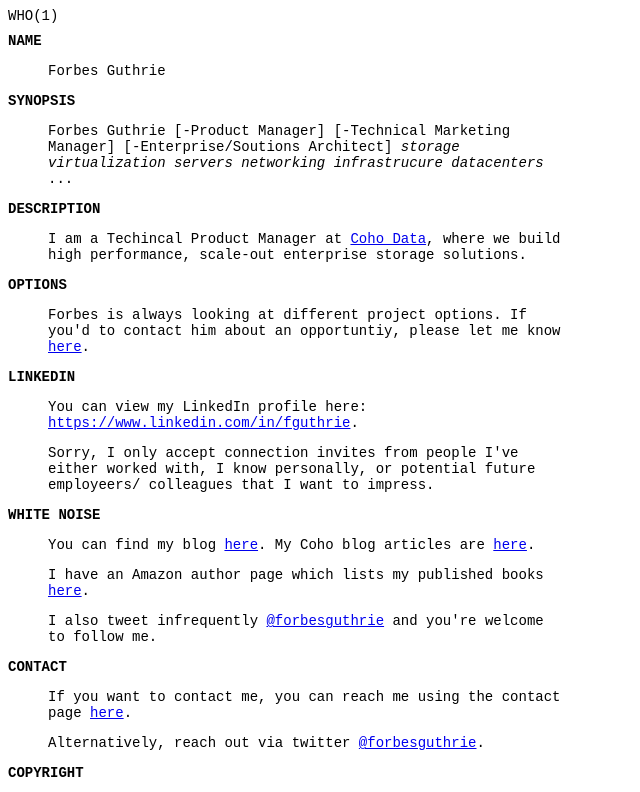
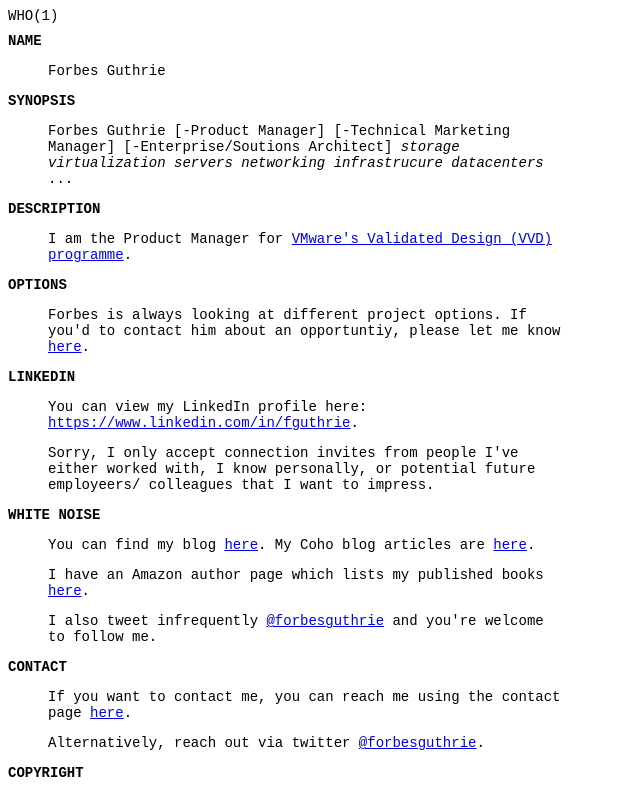
Before and after one commit to forbesguthrie/forbesguthrie.github.io, a plain HTML site: page index.html in a window 1280 px wide. Shown: the top 792 px of the page, without its empty margins (0-640 px from the left). Drawn offline with Linux system fonts and the light colour scheme.

Commit message:
Change of job to VMware

```diff
--- a/index.html
+++ b/index.html
@@ -18,7 +18,7 @@
 
    <h2>DESCRIPTION</h2>
    <blockquote>
-   <p>I am a Techincal Product Manager at <a href="http://www.cohodata.com">Coho Data</a>, where we build high performance, scale-out enterprise storage solutions.</p>
+   <p>I am the Product Manager for <a href="https://www.vmware.com/software-defined-datacenter/validated-designs">VMware's Validated Design (VVD) programme</a>.</p>
    </blockquote>
 
    <h2>OPTIONS</h2>
```
